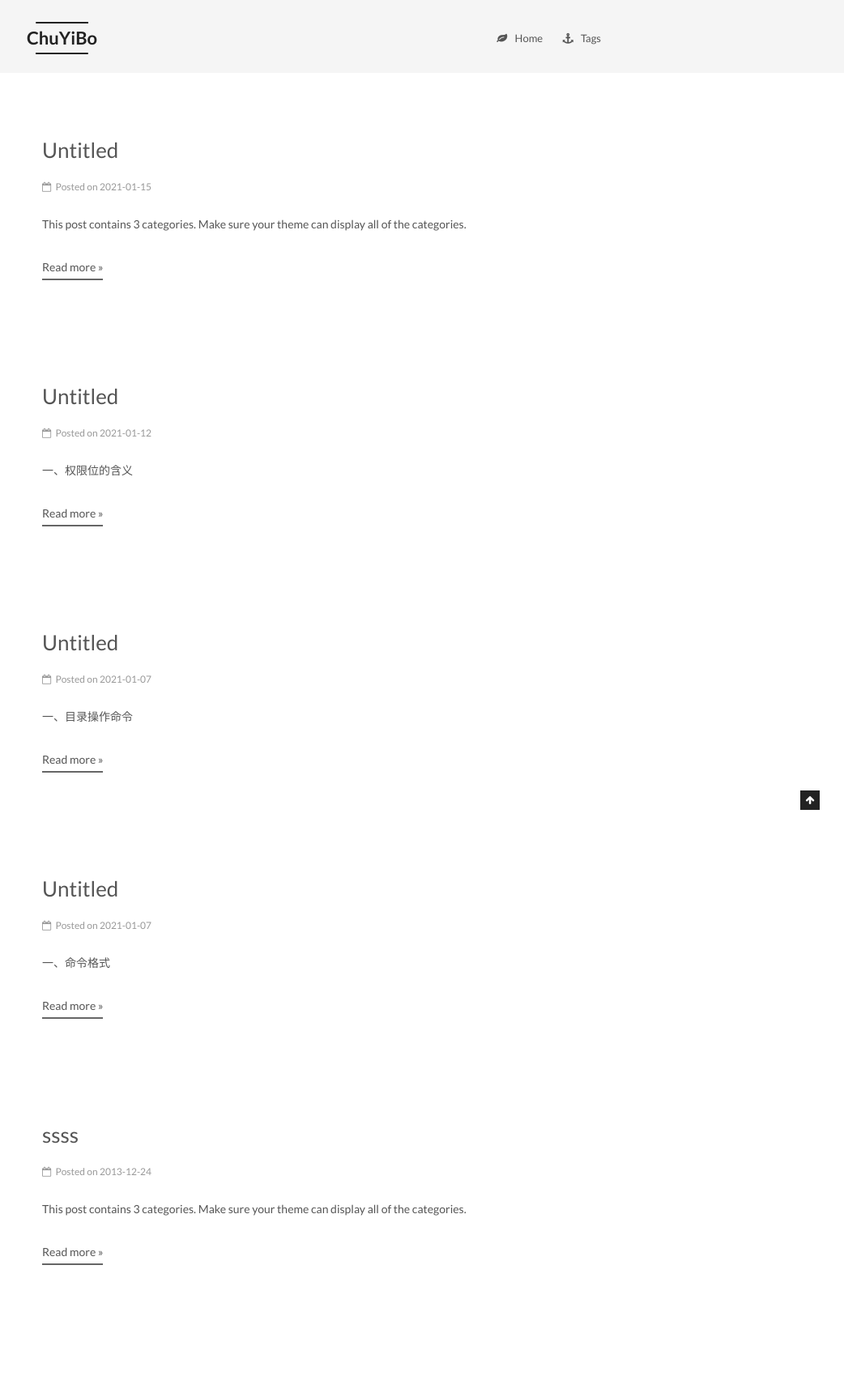
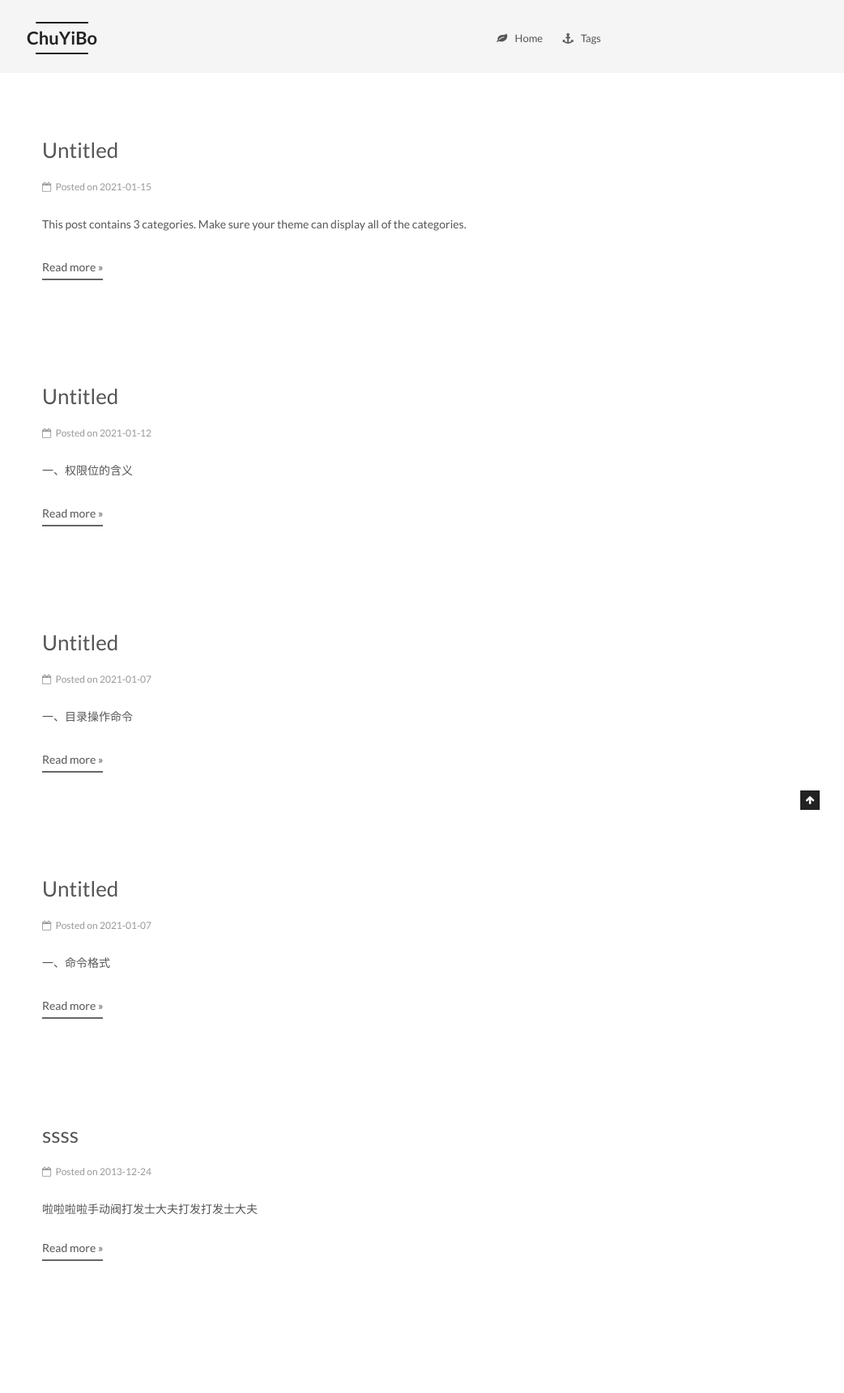
Before and after one commit to chuyibo/chuyibo.github.io, a Jekyll site: the page built from index.html, in a window 1280 px wide. Shown: the whole page at 81% size, without its empty margins (238-1280 px from the left). Built offline with Jekyll 4.4.1, drawn with Linux system fonts in a browser that asks for light colours; the list of posts is cut into pages by our own code.

Commit message:
2021/02/27

```diff
--- a/_posts/2013-12-24-categories.md
+++ b/_posts/2013-12-24-categories.md
@@ -1,8 +1,9 @@
 ---
-title: Categories22
+title: Categories33
 indextitle: ssss
 untitled: sdffsdfdfsdf
 date: 2013-12-24 23:30:09
+description: 啦啦啦啦手动阀打发士大夫打发打发士大夫
 categories:
 - Foo
 - Bar
```
